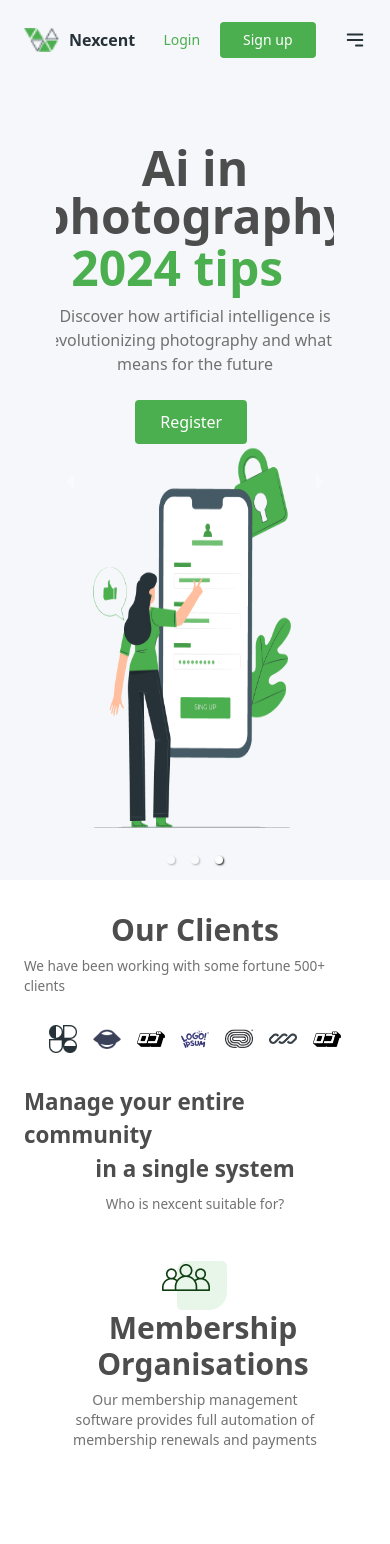
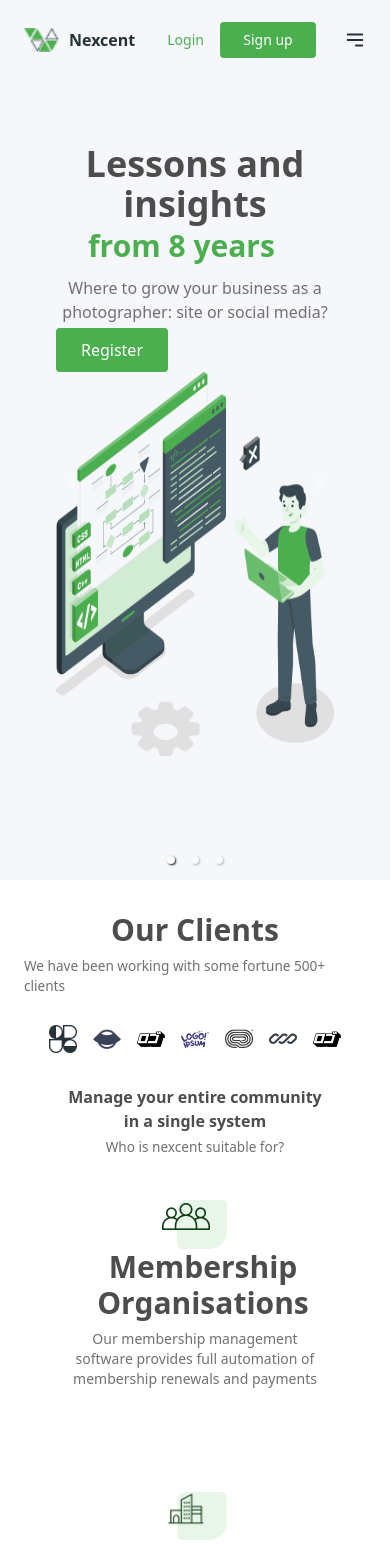
Before and after one commit to Janeibeh/nexcent, a Next.js app: page / in a window 390 px wide. Shown: the top 1544 px of the page. Built offline with nearby package versions, Linux system fonts and the light colour scheme.

Commit message:
new updates on styling

```diff
--- a/src/cards/HeroCard.tsx
+++ b/src/cards/HeroCard.tsx
@@ -16,10 +16,10 @@ return (
         <div className='bg-neutral h-[50rem] lg:h-[35rem]'>
             <div className='container mx-auto flex flex-col lg:flex-row items-center justify-between py-16 px-0 '>
                 <div className='flex flex-col items-start lg:gap-4 gap-1 '>
-                    <h1 className='font-semibold lg:text-7xl text-5xl  text-gray'  >{titleone} </h1>
-                    <h1 className='text-lemon font-semibold lg:text-6xl text-5xl lg:ml-0 ml-8'> {titletwo}</h1>
+                    <h1 className='font-semibold lg:text-7xl text-4xl  text-gray'  >{titleone} </h1>
+                    <h1 className='text-lemon font-semibold lg:text-6xl text-3xl   lg:ml-0 ml-8'> {titletwo}</h1>
                     <p className='text-grey text-base mt-2'>{paragraph}</p>
-                    <button className='bg-lemon text-white  h-11 w-28 rounded lg:ml-0 ml-24 mt-5 '>{button}</button>
+                    <button className='bg-lemon text-white  h-11 w-28 rounded lg:ml-0 ml-14 mt-3 '>{button}</button>
                 </div>
                 <div className=''>
                     <Image src={image} width={391} height={407} priority={true}   alt={titleone} className=' h-96 ' />
@@ -30,4 +30,42 @@ return (
     )
 }
 
+
+
+// import React from 'react'
+// import Image from 'next/image';
+
+// interface HeroCardProps {
+//     image: string;
+//     titleone: string;
+//     titletwo: string;
+//     paragraph: string;
+//     button: string;
+//     }
+
+
+//     const HeroCard: React.FC<HeroCardProps> = ({ image, titleone, titletwo, paragraph, button }) => {
+// return (
+//     <>
+//         <div className='bg-neutral h-[50rem] lg:h-[35rem] '>
+//             <div className='container mx-auto flex flex-col lg:flex-row items-center justify-between py-16 px-0 '>
+//                 <div className='flex flex-col items-start lg:gap-4 gap-1 '>
+//                     <h1 className='font-semibold lg:text-7xl text-4xl  text-gray'  >{titleone} </h1>
+//                     <h1 className='text-lemon font-semibold lg:text-6xl text-3xl lg:ml-0 ml-6'> {titletwo}</h1>
+//                     <p className='text-grey text-base mt-2 '>{paragraph}</p>
+//                     <button className='bg-lemon text-white  h-11 w-28 rounded lg:ml-0 ml-24 mt-5 '>{button}</button>
+//                 </div>
+//                 <div className=''>
+//                     <Image src={image} width={391} height={407} priority={true}   alt={titleone} className=' h-96 ' />
+//                 </div>
+//             </div>
+//         </div>
+//     </>
+//     )
+// }
+
+// export default HeroCard
+
+
+
 export default HeroCard
--- a/src/components/Body/PixelGrade.tsx
+++ b/src/components/Body/PixelGrade.tsx
@@ -14,12 +14,12 @@ const PixelGrade = () => {
                     <p className='w-9/12 text-grey font-normal text-sm '> Witnessing the evolution of a dynamic team, learning from countless project challenges, and celebrating numerous successes. It involves growing alongside the company, embracing innovative design practices, and contributing to a creative, collaborative environment. This period is marked by professional development.</p>
                     <button className='bg-lemon text-white  h-11 w-36 rounded lg:ml-0 ml-24 mt-5 '>Learn more</button>
                 </div>
-                <div className='flex flex-col items-center justify-center container mx-auto px-6 lg:hidden font-semibold  text-gray  text-[1.4rem]'>
+                <div className='flex flex-col items-center justify-center container mx-auto px-6 lg:hidden font-semibold  text-gray  text-[1rem]'>
                     <p>The unseen of spending three years at Pixelgrade</p>
                     <p className='font-normal text-sm text-grey mt-2 '>Witnessing the evolution of a dynamic team, learning from countless project challenges, and celebrating numerous successes. It involves growing alongside the company, embracing innovative design practices, and contributing to a creative, collaborative environment.</p>
                 </div>
             </div>
-            <button className='bg-lemon text-white  h-11 w-28 rounded lg:hidden ml-32 mt-5 text-sm'>Learn More</button>
+            <button className='bg-lemon text-white  h-11 w-24 rounded lg:hidden ml-16 mt-4 text-sm'>Learn More</button>
         </div>
 
     </>
--- a/src/components/Client.tsx
+++ b/src/components/Client.tsx
@@ -15,7 +15,6 @@ const Client = () => {
 
     return (
     <>
-        <div>
             <div className='flex flex-col items-center justify-center container mx-auto py-8 lg:px-0 px-6 '>
                 <p className="font-semibold  text-gray lg:text-4xl text-3xl">Our Clients</p>
                 <p className='text-grey lg:text-base text-[0.85rem]	py-2 '>We have been working with some fortune 500+ clients</p>
@@ -47,7 +46,7 @@ const Client = () => {
 
 
 
-        </div>
+
     </>
     )
 }
--- a/src/components/Community.tsx
+++ b/src/components/Community.tsx
@@ -2,10 +2,10 @@ import React from 'react'
 
 const Community = () => {
     return (
-        <div className='flex flex-col items-center justify-center container mx-auto lg:py-3 lg:px-0 px-6 '>
-            <p className="font-semibold  text-gray lg:text-4xl text-[1.4rem]">Manage your entire community</p>
-            <p className="font-semibold  text-gray lg:text-4xl text-[1.4rem]">in a single system</p>
-            <p className='text-grey lg:text-base text-[0.85rem]	py-2 '>Who is nexcent suitable for?</p>
+        <div className='flex flex-col items-center justify-center container mx-auto lg:py-3  lg:px-0 px-6 '>
+            <p className="font-semibold  text-gray lg:text-4xl text-[1rem]">Manage your entire community</p>
+            <p className="font-semibold  text-gray lg:text-4xl text-[1rem]">in a single system</p>
+            <p className='text-grey lg:text-base text-[0.85rem]	lg:py-2 py-1 '>Who is nexcent suitable for?</p>
         </div>
     )
 }
--- a/src/components/header-component/Header.tsx
+++ b/src/components/header-component/Header.tsx
@@ -13,11 +13,11 @@ const Header = () => {
 
     return (
     <>
-        <header  className='bg-neutral relative z-1000 text-black' >
-            <nav className=' container  h-20 mx-auto flex items-center justify-between lg:px-10 px-6'>
-                <div className=' flex gap-2.5'>
+        <header  className='bg-neutral relative z-1000 text-black ' >
+            <nav className='flex items-center justify-between  container  h-20 mx-auto lg:px-10 px-6'>
+                <div className=' flex gap-2.5 '>
                     <Image src={logo} width= {35} height= {24} alt="hero" />
-                    <span className='font-bold text-black '>Nexcent</span>
+                    <span className='font-bold text-black  '>Nexcent</span>
                 </div>
                 <ul className={`navfont absolute lg:static w-48 lg:w-auto flex flex-col  lg:flex lg:flex-row space-y-8 lg:space-y-0 lg:space-x-12 text-base top-20 text-textbl bg-black   h-screen lg:h-auto lg:bg-transparent pl-14 lg:pl-0 pt-8 lg:pt-0
                     ${menu ? 'left-0 duration-500' :'-left-full duration-500'}`} >
@@ -30,11 +30,11 @@ const Header = () => {
                                         ))}
                 </ul>
                 <ul>
-                    <li className='text-sm '>
-                        <p className='text-lemon'>Login <span>  <button className='h-9 w-24 rounded bg-lemon  lg:ml-8 ml-4  text-white'> Sign up</button> </span></p>
+                    <li className='text-sm pl-2'>
+                        <p className='text-lemon flex items-center '>Login <span>  <button className='h-9 w-24 rounded bg-lemon  lg:ml-8 ml-4  text-white'> Sign up</button> </span></p>
                     </li>
                 </ul>
-                <div className='lg:hidden '
+                <div className='lg:hidden  pl-1 '
                     onClick={ToggleMenu}
                     >
                     {menu ? <HiOutlineMenuAlt2 size="22"/>  :  < HiOutlineMenuAlt3  size="22"/> }
--- a/src/components/hero-component/HeroCarouselComponent.tsx
+++ b/src/components/hero-component/HeroCarouselComponent.tsx
@@ -10,11 +10,11 @@ const HeroCarouselComponent = () => {
         <Carousel
             showThumbs={false}
             infiniteLoop
-            autoPlay
+            // autoPlay
             interval={3000}
             showStatus={false}
             showIndicators={true}
-            className="bg-neutral  h-[50rem] lg:h-[35rem] px-14 lg:px-36    "
+            className="bg-neutral  h-[50rem] lg:h-[35rem] px-14 lg:px-36 "
 
         >
                 {herodata.map( (item) => (
```
Also changed, not shown: src/pages/index.tsx (line endings or trailing spaces).
